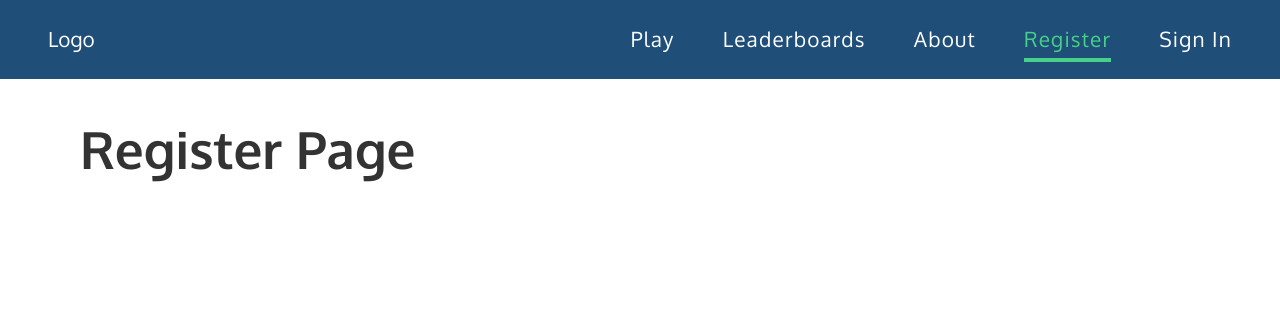
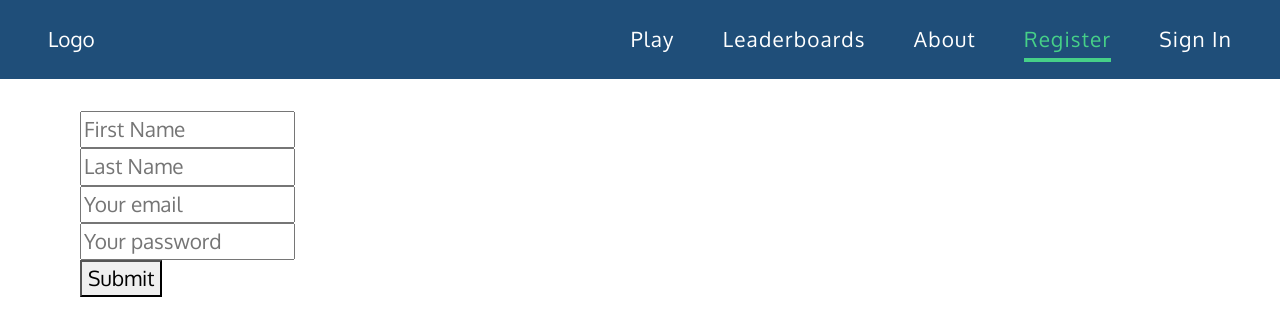
Before and after one commit to JamesRClarke/anagram-falls-client, a React (Create React App) app: page /register in a window 1280 px wide. Shown: the top 336 px of the page. Built offline with nearby package versions, Linux system fonts and the light colour scheme.

Commit message:
cretaed authentication conatiner to serve for both register and sign in by changing the formdata that is displayed

```diff
--- /dev/null
+++ b/src/assets/formConfig.json
@@ -0,0 +1,86 @@
+{
+  "signIn": {
+      "email": {
+        "elementType": "input",
+        "elementConfig": {
+          "type": "email",
+          "placeholder": "Your email"
+        },
+        "value": "" ,
+        "validation": {
+          "required": true
+        },
+        "valid": false,
+        "touched": false
+      },
+      "password": {
+        "elementType": "input",
+        "elementConfig": {
+          "type": "password",
+          "placeholder": "Your password"
+        },
+        "value": "" ,
+        "validation": {
+          "required": true
+        },
+        "valid": false,
+        "touched": false
+      }
+  },
+
+  "register": {
+      "firstName": {
+        "elementType": "input",
+        "elementConfig": {
+          "type": "text",
+          "placeholder": "First Name"
+        },
+        "value": "" ,
+        "validation": {
+          "required": true
+        },
+        "valid": false,
+        "touched": false
+      },
+      "lastName": {
+        "elementType": "input",
+        "elementConfig": {
+          "type": "text",
+          "placeholder": "Last Name"
+        },
+        "value": "" ,
+        "validation": {
+          "required": true
+        },
+        "valid": false,
+        "touched": false
+      },
+      "email": {
+        "elementType": "input",
+        "elementConfig": {
+          "type": "email",
+          "placeholder": "Your email"
+        },
+        "value": "" ,
+        "validation": {
+          "required": true
+        },
+        "valid": false,
+        "touched": false
+      },
+      "password": {
+        "elementType": "input",
+        "elementConfig": {
+          "type": "password",
+          "placeholder": "Your password"
+        },
+        "value": "" ,
+        "validation": {
+          "required": true,
+          "minLength": 8
+        },
+        "valid": false,
+        "touched": false
+      }
+  }
+}
--- a/src/components/Register/Register.jsx
+++ /dev/null
@@ -1,17 +0,0 @@
-import React, {Component} from 'react';
-
-import Aux from '../../hoc/Aux'
-
-class Register extends Component {
-
-  render() {
-    return (
-      <Aux>
-        <h2>Register Page</h2>
-      </Aux>
-    )
-  }
-
-}
-
-export default Register;
--- a/src/components/SignIn/SignIn.jsx
+++ /dev/null
@@ -1,17 +0,0 @@
-import React, {Component} from 'react';
-
-import Aux from '../../hoc/Aux'
-
-class SignIn extends Component {
-
-  render() {
-    return (
-      <Aux>
-        <h2>SignIn Page</h2>
-      </Aux>
-    )
-  }
-
-}
-
-export default SignIn;
--- /dev/null
+++ b/src/components/UI/Input/Input.css
@@ -0,0 +1,33 @@
+
+.Input {
+  width: 100%;
+  padding: 10px;
+  box-sizing: border-box;
+
+}
+
+.Label {
+  font-weight: bold;
+  display: block;
+  margin-bottom: 8px;
+}
+
+.InputElement {
+  outline: none;
+  border: 1px solid #ccc;
+  background: white;
+  font: inherit;
+  padding: 6px 10px;
+  display: block;
+  width: 100%;
+box-sizing: border-box;
+}
+
+.InputElement:focus {
+  outline: none;
+  background-color: #ddd;
+}
+
+.Invalid {
+  border: 1px solid red;
+}
--- /dev/null
+++ b/src/components/UI/Input/Input.js
@@ -0,0 +1,67 @@
+import React from 'react';
+import classes from './Input.css';
+
+const input = (props) => {
+let inputElement = null;
+let validitiyClass = '';
+
+if(!props.valid && props.touched && props.value !== '') {
+  validitiyClass  = 'invalid';
+  console.log('invalid');
+} else {
+  console.log('if');
+}
+
+switch (props.elementType) {
+
+  case ('input'):
+  inputElement = <input
+    className={validitiyClass}
+     {...props.elementConfig}
+     value={props.value}
+     onChange={props.changed}
+      />
+  break;
+
+  case ('textarea'):
+  inputElement = <textarea
+    {...props.elementConfig}
+    value={props.value}
+    onChange={props.changed}
+     />
+  break;
+
+  case ('select'):
+  inputElement = (
+    <select
+      value={props.value}
+      onChange={props.changed}
+       >
+    {props.elementConfig.options.map(option => (
+      <option
+        key={option.value}
+        value={option.value}>
+        {option.displayValue}
+      </option>
+    ))}
+    </select>
+  )
+  break;
+
+  default:
+  inputElement = <input
+    {...props.elementConfig}
+    value={props.value}
+    onChange={props.changed}
+    />
+}
+
+  return (
+    <div className={classes.Input}>
+      <label className={classes.Label}>{props.label}</label>
+      {inputElement}
+    </div>
+  )
+};
+
+export default input;
--- /dev/null
+++ b/src/containers/Authentication.jsx
@@ -0,0 +1,130 @@
+import React, {Component} from 'react';
+// import {withRouter} from 'react-router-dom';
+
+
+import Input from '../components/UI/Input/Input';
+import form from '../assets/formConfig.json';
+
+class Authentication extends Component {
+  state = {
+    formData: this.props.location.pathname === '/register' ?  {...form.register} : {...form.signIn},
+    formIsValid: false,
+    formSubmission: false
+  }
+
+  sendForm = ( event ) => {
+    this.setState({
+      formSubmission: true
+    })
+    console.log(this.state);
+    event.preventDefault();
+    //   const formData = {};
+    //
+    //   for (let formElementIdentifirer in this.state.formData) {
+    //   formData[formElementIdentifirer] = this.state.formData[formElementIdentifirer].value
+    //   }
+    //
+    //   const order = {
+    //     ingredients: this.props.ings,
+    //     price: this.props.price,
+    //     orderData: formData
+    //   }
+    //
+    //   this.props.onOrderBurger(order);
+  }
+
+  checkValidity(value, rules) {
+    console.log('checkValidity');
+    let isValid = true;
+
+    if(!rules) {
+      return true
+    }
+
+    if (rules.required) {
+      isValid = value.trim() !== '' && isValid;
+    }
+
+    if (rules.minLength) {
+      isValid = value.length >= rules.minLength && isValid;
+    }
+
+    if (rules.maxLength) {
+      isValid = value.length <= rules.maxLength && isValid;
+    }
+
+    return isValid
+  }
+
+
+  inputChangedHandler = (event, inputIdentifier) => {
+    const updatedOrderForm = {
+      ...this.state.formData
+    }
+    const updatedFormElement = {
+      ...updatedOrderForm[inputIdentifier]
+    }
+
+    updatedFormElement.value = event.target.value; // change value
+    updatedOrderForm[inputIdentifier] = updatedFormElement; //store in new object
+
+
+    updatedFormElement.touched = true; // input has been touched
+
+    if(this.state.formSubmission && updatedFormElement[inputIdentifier] !== 'password') {
+      updatedFormElement.valid = this.checkValidity(updatedFormElement.value, updatedFormElement.validation); //validate input
+    }
+
+    let formIsValid = true;
+    for (let inputIdentifier in updatedOrderForm) {
+      formIsValid = updatedOrderForm[inputIdentifier].valid && formIsValid;
+    }
+
+    this.setState ({
+      formData: updatedOrderForm,
+      formIsValid: formIsValid
+    })
+  }
+
+
+  render() {
+    const formElementsArray = [];
+    for (let key in this.state.formData) {
+      formElementsArray.push({
+        id: key,
+        config: this.state.formData[key]
+      })
+    }
+    let formInputs = (
+      <div>
+        {formElementsArray.map(formElement => (
+          <Input
+            key={formElement.id}
+            elementType={formElement.config.elementType}
+            elementConfig={formElement.config.elementConfig}
+            value={formElement.config.value}
+            valid={formElement.config.valid}
+            shouldValidate={formElement.config.validation}
+            touched={formElement.config.touched}
+            changed={(event) => this.inputChangedHandler(event, formElement.id)}
+            />
+        ))}
+      </div>
+    )
+    let form = (
+      <form onSubmit={this.sendForm}>
+        {formInputs}
+        <button type="submit">Submit</button>
+      </form>
+    );
+
+    return(
+      <div >
+        {form}
+
+      </div>
+    )
+  }
+}
+
+export default Authentication;
--- a/src/containers/Layout.jsx
+++ b/src/containers/Layout.jsx
@@ -5,12 +5,12 @@ import Aux from '../hoc/Aux'
 
 import Navigation from '../components/Navigation/Navigation'
 import SideNavigation from '../components/Navigation/SideNavigation'
+import Authentication from './Authentication'
+
 
 import Play from '../components/Play/Play'
 import Leaderboards from '../components/Leaderboards/Leaderboards'
 import About from '../components/About/About'
-import Register from '../components/Register/Register'
-import SignIn from '../components/SignIn/SignIn'
 
 
 class Layout extends Component {
@@ -19,7 +19,6 @@ class Layout extends Component {
   }
 
   toggleSideNavHandler = () => {
-    console.log('triggered');
     this.setState( (prevState) => {
       return { showSideNav: !prevState.showSideNav }
     })
@@ -32,11 +31,12 @@ class Layout extends Component {
           <Navigation clicked={this.toggleSideNavHandler} open={this.state.showSideNav}/>
           <SideNavigation clicked={this.toggleSideNavHandler} open={this.state.showSideNav}/>
           <main className="px-5 py-4 my-2 mx-3 mx-auto">
+
           <Route path="/game" component={Play}/>
           <Route path="/leaderboard" component={Leaderboards}/>
           <Route path="/about" component={About}/>
-          <Route path="/register" component={Register}/>
-          <Route path="/sign-in" component={SignIn}/>
+          <Route path="/register" component={Authentication}/>
+          <Route path="/sign-in" component={Authentication}/>
           </main>
         </Router>
       </Aux>
```
